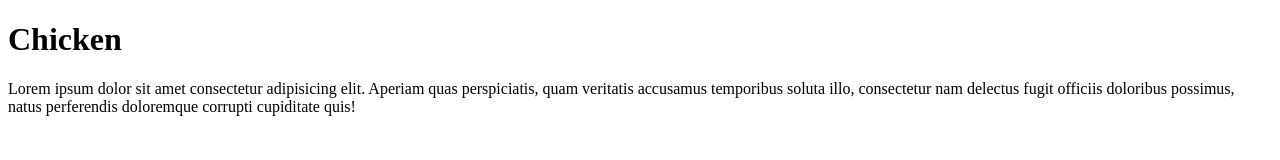
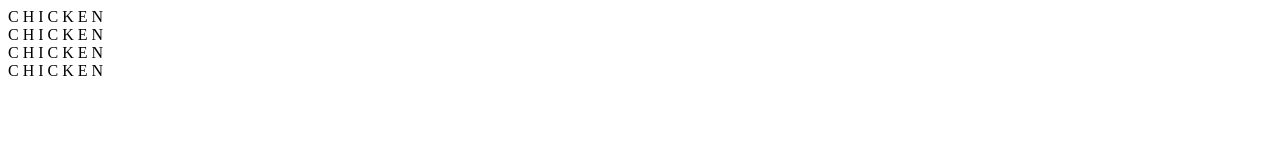
Before and after one commit to Designer-Srinath/Chicken, a plain HTML site: page index.html in a window 1280 px wide. Drawn offline with Linux system fonts and the light colour scheme.

Commit message:
Created New CSS File and index file modification

```diff
--- a/index.html
+++ b/index.html
@@ -4,10 +4,50 @@
     <meta charset="UTF-8">
     <meta http-equiv="X-UA-Compatible" content="IE=edge">
     <meta name="viewport" content="width=device-width, initial-scale=1.0">
+    <link rel="stylesheet" href="app.css">
     <title>Chicken !</title>
 </head>
 <body>
-   <h1>Chicken</h1>
-   <p>Lorem ipsum dolor sit amet consectetur adipisicing elit. Aperiam quas perspiciatis, quam veritatis accusamus temporibus soluta illo, consectetur nam delectus fugit officiis doloribus possimus, natus perferendis doloremque corrupti cupiditate quis!</p>
+    <div class="text">
+        <span>C</span>
+        <span>H</span>
+        <span>I</span>
+        <span>C</span>
+        <span>K</span>
+        <span>E</span>
+        <span>N</span>
+
+
+      </div>
+
+      <div class="text-bg1">
+        <span>C</span>
+        <span>H</span>
+        <span>I</span>
+        <span>C</span>
+        <span>K</span>
+        <span>E</span>
+        <span>N</span>
+      </div>
+
+      <div class="text-bg2">
+        <span>C</span>
+        <span>H</span>
+        <span>I</span>
+        <span>C</span>
+        <span>K</span>
+        <span>E</span>
+        <span>N</span>
+      </div>
+
+      <div class="text-bg3">
+        <span>C</span>
+        <span>H</span>
+        <span>I</span>
+        <span>C</span>
+        <span>K</span>
+        <span>E</span>
+        <span>N</span>
+      </div>
 </body>
 </html>
```
